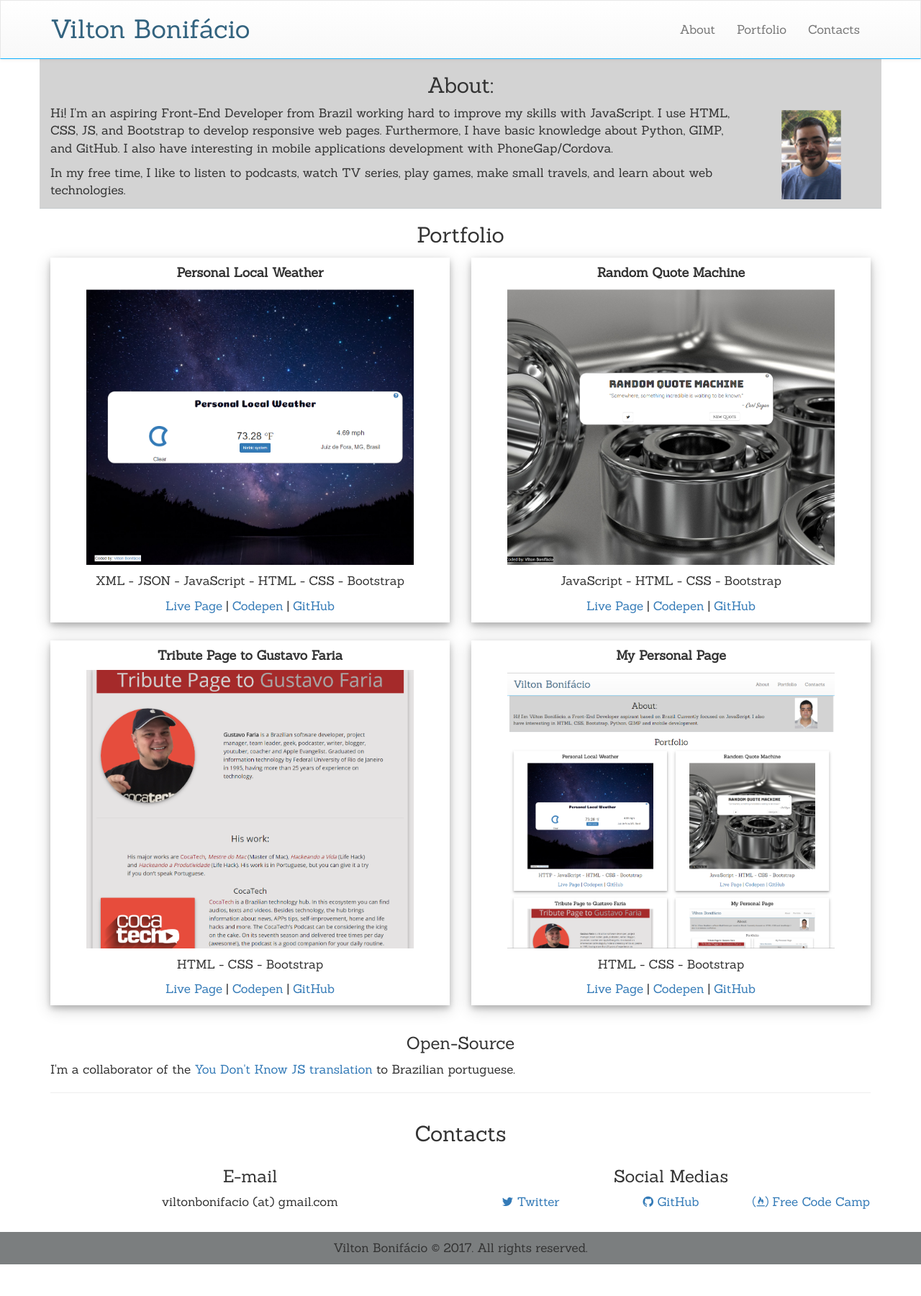
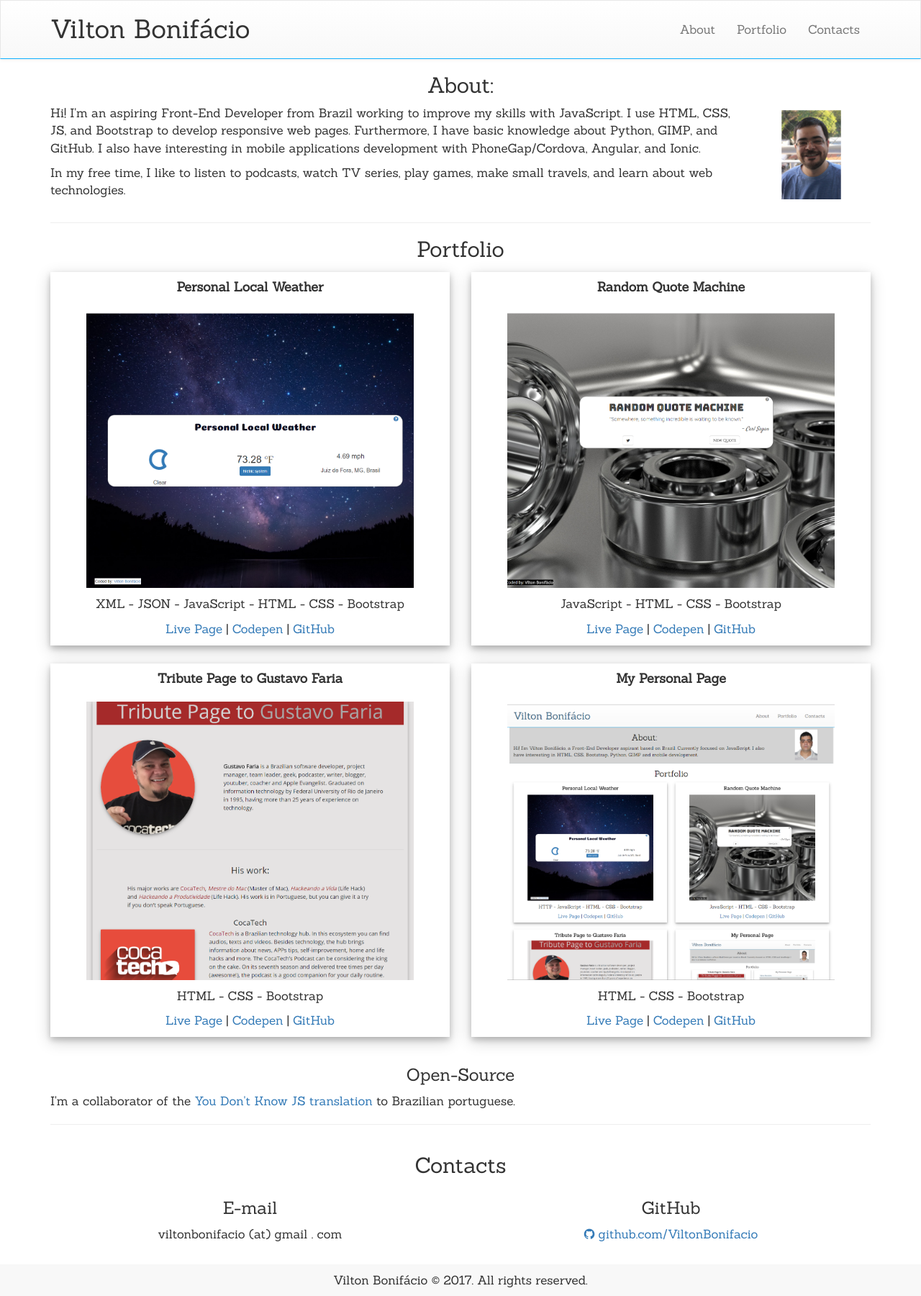
Before and after one commit to ViltonBonifacio/viltonbonifacio.github.io, a plain HTML site: page index.html in a window 1280 px wide. Shown: the whole page at 72% size. Before the commit the page ends 1757 px from the top, so only its background shows below. Drawn offline with nearby package versions, Linux system fonts and the light colour scheme.

Commit message:
background color of about and footer, the text at about section
- Minor change at the text in the about section.
- Background image of about section, footer section changed.
- The color of the footer background changed.
- FCC and Twitter from contacts section was removed.

```diff
--- a/css/style.css
+++ b/css/style.css
@@ -1,8 +1,8 @@
 body {
 	font-family: "Sanchez";
 }
-h1 {
-	color: #33637F;
+h4 {
+	margin-bottom: 4%;
 }
 p, a {
 	font-size: 17px;
@@ -12,10 +12,6 @@ p, a {
 	width: 100%;
 	padding: 5% 25% 7% 25%;
 	border-radius: 1%;
-}
-.pageHeader {
-	background-color: lightgrey;
-	border-bottom: 1px solid #C5CACC;
 }
 .pageNavbar {
 	margin-bottom: 0;
@@ -53,7 +49,7 @@ button.navbar-toggle.collapsed, button.navbar-toggle{
 	margin-top: 17px;
 }
 .footerBG {
-	background-color: #7B7E7F;
+	background-color: #f8f8f8;
 }
 @media only screen and (max-width:355px){
 	/*-----Vertical Align-----*/
--- a/index.html
+++ b/index.html
@@ -2,19 +2,27 @@
 <html lang="en">
 <head>
 	<meta charset="UTF-8">
-	<meta name="description" content="An aspiring Front-End Developer from Brazil working hard to improve my skills with JavaScript. I use HTML, CSS, JS, and Bootstrap to develop responsive web pages. Furthermore, I have basic knowledge about Python, GIMP, and GitHub.">
+	<meta name="description" content="An aspiring Front-End Developer from Brazil working to improve my skills with
+	 JavaScript. I use HTML, CSS, JS, and Bootstrap to develop responsive web pages. Furthermore, I have basic knowledge
+	  about Python, GIMP, and GitHub. I also have interesting in mobile applications development with PhoneGap/Cordova,
+	   Angular, and Ionic.">
     <meta name="keywords" content="Personal Page, Front-End developer, HTML, CSS, JavaScript, Bootstrap, Python">
     <meta name="author" content="Vilton Bonifácio">
 	<title>Vilton Bonifácio - Front-End Developer</title>
 	<meta name="viewport" content="width=device-width, initial-scale=1, maximum-scale=1, user-scalable=no">
     <!-- Bootstrap-->
     <!-- Latest compiled and minified CSS -->
-    <link rel="stylesheet" href="https://maxcdn.bootstrapcdn.com/bootstrap/3.3.7/css/bootstrap.min.css" integrity="sha384-BVYiiSIFeK1dGmJRAkycuHAHRg32OmUcww7on3RYdg4Va+PmSTsz/K68vbdEjh4u" crossorigin="anonymous">
+    <link rel="stylesheet" href="https://maxcdn.bootstrapcdn.com/bootstrap/3.3.7/css/bootstrap.min.css"
+		  integrity="sha384-BVYiiSIFeK1dGmJRAkycuHAHRg32OmUcww7on3RYdg4Va+PmSTsz/K68vbdEjh4u" crossorigin="anonymous">
     <!-- Optional theme -->
-    <link rel="stylesheet" href="https://maxcdn.bootstrapcdn.com/bootstrap/3.3.7/css/bootstrap-theme.min.css" integrity="sha384-rHyoN1iRsVXV4nD0JutlnGaslCJuC7uwjduW9SVrLvRYooPp2bWYgmgJQIXwl/Sp" crossorigin="anonymous">
+    <link rel="stylesheet" href="https://maxcdn.bootstrapcdn.com/bootstrap/3.3.7/css/bootstrap-theme.min.css"
+		  integrity="sha384-rHyoN1iRsVXV4nD0JutlnGaslCJuC7uwjduW9SVrLvRYooPp2bWYgmgJQIXwl/Sp" crossorigin="anonymous">
     <!-- Latest compiled and minified JavaScript -->
     <script src="https://ajax.googleapis.com/ajax/libs/jquery/3.2.1/jquery.min.js"></script>
-    <script src="https://maxcdn.bootstrapcdn.com/bootstrap/3.3.7/js/bootstrap.min.js" integrity="sha384-Tc5IQib027qvyjSMfHjOMaLkfuWVxZxUPnCJA7l2mCWNIpG9mGCD8wGNIcPD7Txa" crossorigin="anonymous"></script>
+    <script src="https://maxcdn.bootstrapcdn.com/bootstrap/3.3.7/js/bootstrap.min.js"
+			integrity="sha384-Tc5IQib027qvyjSMfHjOMaLkfuWVxZxUPnCJA7l2mCWNIpG9mGCD8wGNIcPD7Txa"
+			crossorigin="anonymous">
+	</script>
 	<!--Google Fonts-->
     <link href="https://fonts.googleapis.com/css?family=Playfair+Display|Sanchez" rel="stylesheet">
 	<!-- Font Awesome icons-->
@@ -27,7 +35,8 @@
 		<nav class="navbar navbar-default pageNavbar">
 			<div class="container">
 				<div class="navbar-header">
-					<button type="button" class="navbar-toggle collapsed" data-toggle="collapse" data-target="#bs-example-navbar-collapse-1" aria-expanded="false">
+					<button type="button" class="navbar-toggle collapsed" data-toggle="collapse"
+							data-target="#bs-example-navbar-collapse-1" aria-expanded="false">
 						<span class="sr-only">Toggle navigation</span>
 						<span class="icon-bar"></span>
 						<span class="icon-bar"></span>
@@ -44,44 +53,61 @@
 				</div>
 			</div>
 		</nav>
-		<div class="container pageHeader">
+		<div class="container">
 			<h2 id="about" class="text-center">About:</h2>
 			<div class="row something-semantic">
 				<div class="col-xs-12 col-sm-8 col-md-10">
-					<p>Hi! I'm an aspiring Front-End Developer from Brazil working hard to improve my skills with JavaScript. I use HTML, CSS, JS, and Bootstrap to develop responsive web pages. Furthermore, I have basic knowledge about Python, GIMP, and GitHub. I also have interesting in mobile applications development with PhoneGap/Cordova.</p>
-					<p>In my free time, I like to listen to podcasts, watch TV series,  play games, make small travels, and learn about web technologies.</p>
+					<p>Hi! I'm an aspiring Front-End Developer from Brazil working to improve my skills with JavaScript.
+						I use HTML, CSS, JS, and Bootstrap to develop responsive web pages. Furthermore, I have basic
+						knowledge about Python, GIMP, and GitHub. I also have interesting in mobile applications
+						development with PhoneGap/Cordova, Angular, and Ionic.</p>
+					<p>In my free time, I like to listen to podcasts, watch TV series,  play games, make small travels,
+						and learn about web technologies.</p>
 				</div>
-				<div class="col-xs-12 col-sm-4 col-md-2 something-else-semantic" style="height: auto">
+				<div class="col-xs-12 col-sm-4 col-md-2 something-else-semantic">
 					<img class="imgHeader" src="https://viltonbonifacio.github.io/img/foto.jpg" alt="Vilton Bonifácio"/>
 				</div>
 			</div>
 		</div>
 	</header>
 
-	<div class="container" style="background-color: white;">
+	<main class="container"> <!-- style="background-color: white;"> -->
+		<hr>
 		<h2 id="portfolio"  class="text-center">Portfolio</h2>
 		<div class="row">
 			<div class="col-xs-12 col-sm-6 col-md-6">
 				<div class="shadowBox boxPadding  interMargin">
 					<h4 class="text-center"> <b>Personal Local Weather</b></h4>
-					<img class="img-responsive" alt="Tribute Page to Gustavo Faria" src="https://raw.githubusercontent.com/ViltonBonifacio/viltonbonifacio.github.io/master/plw.png" />
+					<img class="img-responsive" alt="Tribute Page to Gustavo Faria"
+						 src="
+						 https://raw.githubusercontent.com/ViltonBonifacio/viltonbonifacio.github.io/master/plw.png"
+					/>
 					<p class="text-center">XML - JSON - JavaScript - HTML - CSS - Bootstrap</p>
 					<p class="text-center">
-						<a href="https://viltonbonifacio.github.io/personal-local-weather/index.html" title="Personal Local Weather live page" target="_blank">Live Page</a> |
-						<a href="https://codepen.io/FifthEmpire/pen/NgvYmM" title="CodePen" target="_blank">Codepen</a> |
-						<a href="https://github.com/ViltonBonifacio/viltonbonifacio.github.io/tree/master/personal-local-weather" title="GitHub" target="_blank">GitHub</a>
+						<a href="https://viltonbonifacio.github.io/personal-local-weather/index.html"
+						   title="Personal Local Weather live page" target="_blank">Live Page</a> |
+						<a href="https://codepen.io/FifthEmpire/pen/NgvYmM" title="CodePen" target="_blank">Codepen</a>
+						|
+						<a href="
+						https://github.com/ViltonBonifacio/viltonbonifacio.github.io/tree/master/personal-local-weather"
+						   title="GitHub" target="_blank">GitHub</a>
 					</p>
 				</div>
 			</div>
 			<div class="col-xs-12 col-sm-6 col-md-6">
 				<div class="shadowBox boxPadding">
 					<h4 class="text-center"><b>Random Quote Machine</b></h4>
-					<img class="img-responsive" alt="Tribute Page to Gustavo Faria" src="https://raw.githubusercontent.com/ViltonBonifacio/viltonbonifacio.github.io/master/rqm.png" />
+					<img class="img-responsive" alt="Tribute Page to Gustavo Faria"
+						 src="https://raw.githubusercontent.com/ViltonBonifacio/viltonbonifacio.github.io/master/rqm.png" />
 					<p class="text-center">JavaScript - HTML - CSS - Bootstrap</p>
 					<p class="text-center">
-						<a href="https://viltonbonifacio.github.io/random-quote-machine/index.html" title="Random Quote Machine" target="_blank">Live Page</a> |
-						<a href="https://codepen.io/FifthEmpire/pen/dRvqbm" title="Codepen.io" target="_blank">Codepen</a> |
-						<a href="https://github.com/ViltonBonifacio/viltonbonifacio.github.io/tree/master/random-quote-machine" title="GitHub" target="_blank">GitHub</a>
+						<a href="https://viltonbonifacio.github.io/random-quote-machine/index.html"
+						   title="Random Quote Machine" target="_blank">Live Page</a> |
+						<a href="https://codepen.io/FifthEmpire/pen/dRvqbm" title="Codepen.io" target="_blank">
+							Codepen</a> |
+						<a href="
+						https://github.com/ViltonBonifacio/viltonbonifacio.github.io/tree/master/random-quote-machine"
+						   title="GitHub" target="_blank">GitHub</a>
 					</p>
 				</div>
 			</div>
@@ -90,58 +116,65 @@
 			<div class="col-xs-12 col-sm-6 col-md-6">
 				<div class="shadowBox boxPadding  interMargin">
 					<h4 class="text-center"> <b>Tribute Page to Gustavo Faria</b></h4>
-					<img class="img-responsive" alt="Tribute Page to Gustavo Faria" src="https://raw.githubusercontent.com/ViltonBonifacio/viltonbonifacio.github.io/master/tpgf.png" />
+					<img class="img-responsive" alt="Tribute Page to Gustavo Faria"
+						 src="
+						 https://raw.githubusercontent.com/ViltonBonifacio/viltonbonifacio.github.io/master/tpgf.png"
+					/>
 					<p class="text-center">HTML - CSS - Bootstrap</p>
 					<p class="text-center">
-						<a href="https://viltonbonifacio.github.io/tribute-page-to-gustavo-faria/index.html" title="Tribute Page to Gustavo Faria" target="_blank">Live Page</a> |
-						<a href="http://codepen.io/FifthEmpire/full/Qvjeam/" title="Codepen.io" target="_blank">Codepen</a> |
-						<a href="https://github.com/ViltonBonifacio/Portfolio/tree/master/tribute-page-to-gustavo-faria" title="GitHub" target="_blank">GitHub</a>
+						<a href="https://viltonbonifacio.github.io/tribute-page-to-gustavo-faria/index.html"
+						   title="Tribute Page to Gustavo Faria" target="_blank">Live Page</a> |
+						<a href="http://codepen.io/FifthEmpire/full/Qvjeam/" title="Codepen.io" target="_blank">
+							Codepen</a> |
+						<a href="https://github.com/ViltonBonifacio/Portfolio/tree/master/tribute-page-to-gustavo-
+						faria" title="GitHub" target="_blank">GitHub</a>
 					</p>
 				</div>
 			</div>
 			<div class="col-xs-12 col-sm-6 col-md-6">
 				<div class="shadowBox boxPadding">
 					<h4 class="text-center"><b>My Personal Page</b></h4>
-					<img class="img-responsive" alt="Tribute Page to Gustavo Faria" src="https://raw.githubusercontent.com/ViltonBonifacio/viltonbonifacio.github.io/master/pp.png" />
+					<img class="img-responsive" alt="Tribute Page to Gustavo Faria"
+						 src="https://raw.githubusercontent.com/ViltonBonifacio/viltonbonifacio.github.io/master/pp.png"
+					/>
 					<p class="text-center">HTML - CSS - Bootstrap</p>
 					<p class="text-center">
-						<a href="https://viltonbonifacio.github.io/index.html" title="My personal page" target="_blank">Live Page</a> |
-						<a href="http://codepen.io/FifthEmpire/full/BRvdog/" title="Codepen.io" target="_blank">Codepen</a> |
-						<a href="https://github.com/ViltonBonifacio/Portfolio/tree/master/personal%20page" title="GitHub" target="_blank">GitHub</a>
+						<a href="https://viltonbonifacio.github.io/index.html" title="My personal page"
+						   target="_blank">Live Page</a> |
+						<a href="http://codepen.io/FifthEmpire/full/BRvdog/" title="Codepen.io" target="_blank">
+							Codepen</a> |
+						<a href="https://github.com/ViltonBonifacio/Portfolio/tree/master/personal%20page"
+						   title="GitHub" target="_blank">GitHub</a>
 					</p>
 				</div>
 			</div>
 		</div>
 		<h3  class="text-center">Open-Source</h3>
-		<p>I'm a collaborator of the <a title="You don't know JS translation to Brazilian portuguese" target="_blank" href="https://github.com/cezaraugusto/You-Dont-Know-JS">You Don't Know JS translation</a> to Brazilian portuguese.</p>
+		<p>I'm a collaborator of the <a title="You don't know JS translation to Brazilian portuguese" target="_blank"
+										href="https://github.com/cezaraugusto/You-Dont-Know-JS">You Don't Know JS
+			translation</a> to Brazilian portuguese.</p>
 		<hr>
-	</div>
+	</main>
 
 	<div class="container interMargin">
 		<h2 id="contacts" class="text-center">Contacts</h2>
 		<div class="row">
 			<div class="col-xs-12 col-sm-4 col-md-6 text-center">
 				<h3 class="text-center">E-mail</h3>
-				<p>viltonbonifacio (at) gmail.com</p>
+				<p>viltonbonifacio (at) gmail . com</p>
 			</div>
 			<div class="col-xs-12 col-sm-8 col-md-6">
-				<h3 class="text-center">Social Medias</h3>
-				<div class="row">
-					<div class="col-xs-12 col-sm-3 col-md-4 text-center socialLink">
-						<a href="https://twitter.com/viltonbonifacio" title="Twitter" target="_blank"><i class="fa fa-twitter" aria-hidden="true"></i> Twitter</a>
-					</div>
-					<div class="col-xs-12 col-sm-3 col-md-4 text-center socialLink">
-						<a href="https://github.com/ViltonBonifacio" title="GitHub" target="_blank"><i class="fa fa-github" aria-hidden="true"></i> GitHub</a>
-					</div>
-					<div class="col-xs-12 col-sm-6 col-md-4 text-center socialLink">
-						<a href="https://www.freecodecamp.com/viltonbonifacio" title="Free Code Camp" target="_blank"><i class="fa fa-free-code-camp" aria-hidden="true"></i> Free Code Camp</a>
-					</div>
-				</div>
+				<h3 class="text-center">GitHub</h3>
+				<p align="center">
+					<a href="https://github.com/ViltonBonifacio" title="GitHub" target="_blank">
+						<i class="fa fa-github" aria-hidden="true"></i> github.com/ViltonBonifacio
+					</a>
+				</p>
 			</div>
 		</div>
 	</div>
 
-	<div class="container-fluid footerBG" style="background-color: #7B7E7F;">
+	<div class="container-fluid footerBG">
 		<div class="container text-center footerSpace">
 			<p>Vilton Bonifácio © 2017. All rights reserved.</p>
 		</div>
```
